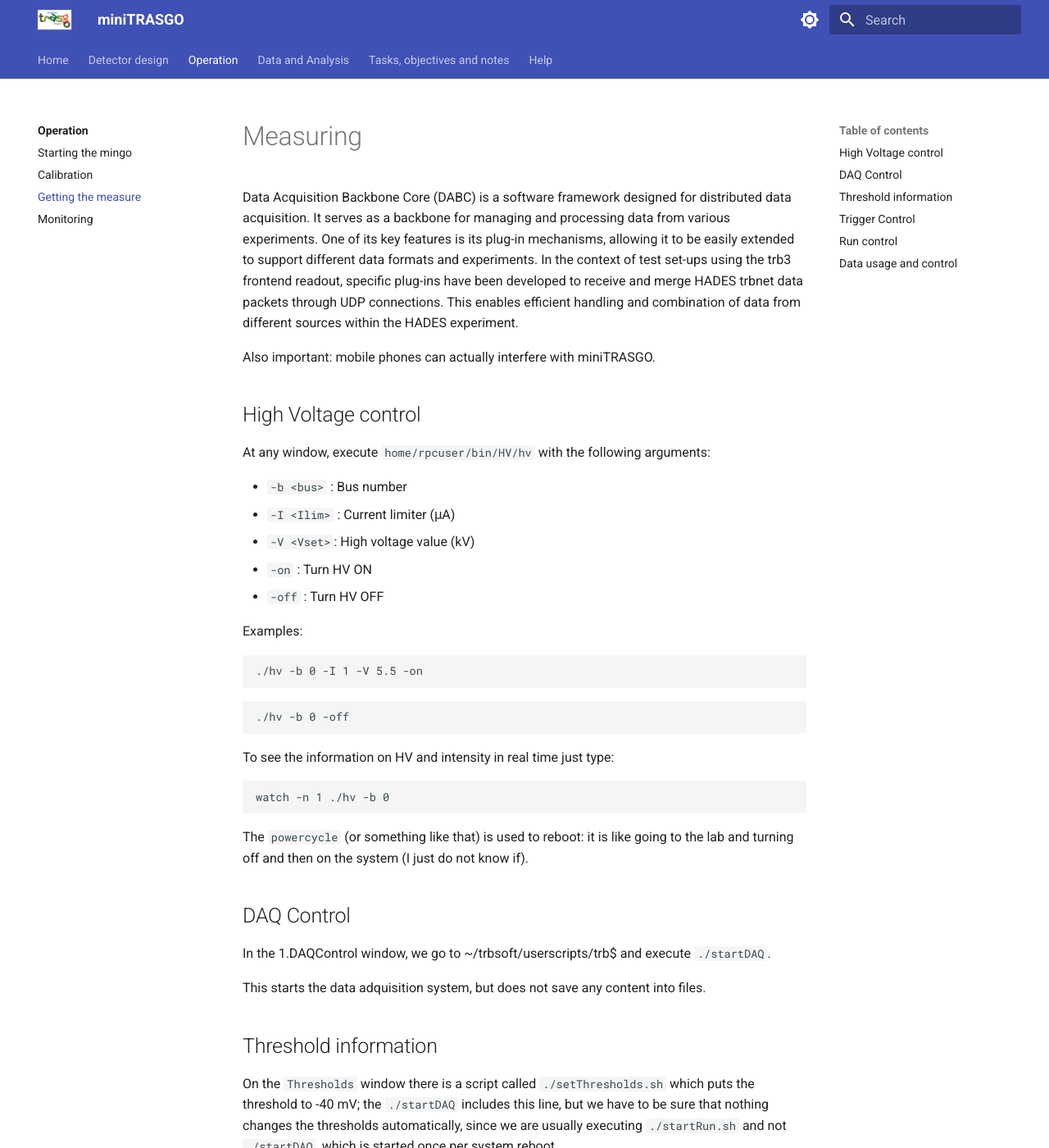
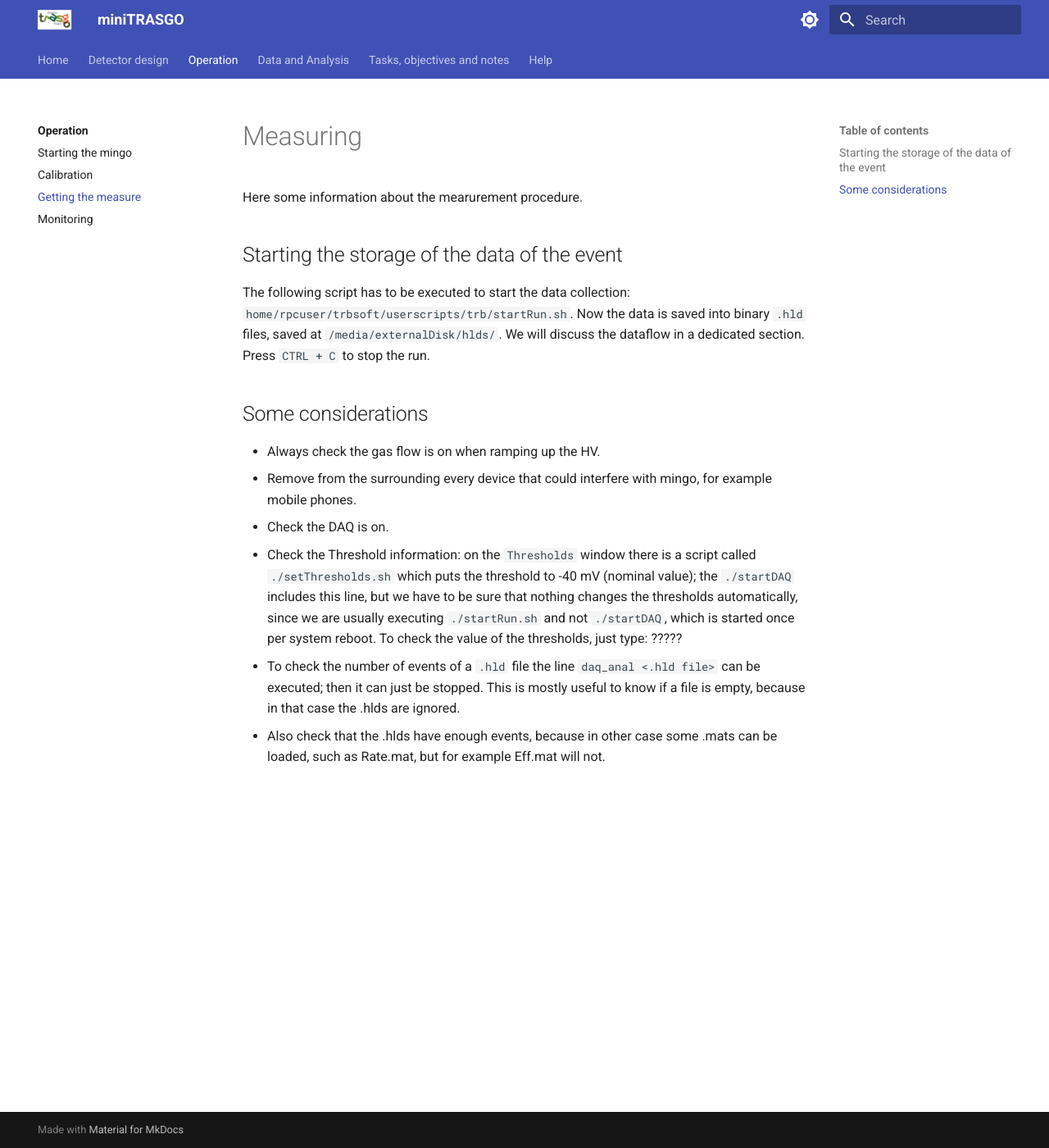
Before and after one commit to cayesoneira/miniTRASGO-documentation, an MkDocs documentation site: the page built from docs/operation/software.md, in a window 1280 px wide and 1400 px high. Shown: the whole window at 82% size. Built offline with MkDocs 1.6.1 and Material for MkDocs 9.7.7, drawn with Linux system fonts in a browser that asks for light colours; some of the changed text lies outside the part shown.

Commit message:
Update software.md

```diff
--- a/docs/operation/software.md
+++ b/docs/operation/software.md
@@ -1,57 +1,13 @@
 # Measuring
+Here some information about the mearurement procedure.
 
-Data Acquisition Backbone Core (DABC) is a software framework designed for distributed data acquisition. It serves as a backbone for managing and processing data from various experiments. One of its key features is its plug-in mechanisms, allowing it to be easily extended to support different data formats and experiments. In the context of test set-ups using the trb3 frontend readout, specific plug-ins have been developed to receive and merge HADES trbnet data packets through UDP connections. This enables efficient handling and combination of data from different sources within the HADES experiment.
+## Starting the storage of the data of the event
+The following script has to be executed to start the data collection: `home/rpcuser/trbsoft/userscripts/trb/startRun.sh`. Now the data is saved into binary `.hld` files, saved at `/media/externalDisk/hlds/`. We will discuss the dataflow in a dedicated section. Press `CTRL + C` to stop the run.
 
-Also important: mobile phones can actually interfere with miniTRASGO.
-
-
-
-
-## High Voltage control
-At any window, execute `home/rpcuser/bin/HV/hv` with the following arguments:
-
-- `-b <bus>` : Bus number
-- `-I <Ilim>` : Current limiter (μA)
-- `-V <Vset>`: High voltage value (kV)
-- `-on` : Turn HV ON
-- `-off` : Turn HV OFF
-
-Examples:
-
-    ./hv -b 0 -I 1 -V 5.5 -on
-<!-- tsk -->
-    ./hv -b 0 -off
-
-To see the information on HV and intensity in real time just type:
-
-    watch -n 1 ./hv -b 0
-
-The `powercycle` (or something like that) is used to reboot: it is like going to the lab and turning off and then on the system (I just do not know if).
-
-## DAQ Control
-
-In the 1.DAQControl window, we go to ~/trbsoft/userscripts/trb$ and execute `./startDAQ`.
-
-This starts the data adquisition system, but does not save any content into files.
-
-## Threshold information
-On the `Thresholds` window there is a script called `./setThresholds.sh` which puts the threshold to -40 mV; the `./startDAQ` includes this line, but we have to be sure that nothing changes the thresholds automatically, since we are usually executing `./startRun.sh` and not `./startDAQ`, which is started once per system reboot.
-
-To check the value of the thresholds, just tyoe: ?????
-
-## Trigger Control
-
-To choose the trigger we want the system to consider we can go to the Central Trigger System, which is a web-based control center that can be accessed through `192.168.3.216:1234`.
-
-## Run control
-
-In the 2.DABC window, we do `cd ~/trbsoft/userscripts/trb` and execute `./startRun.sh`.
-
-Now the data is collected into binary `.hld` files, saved at `/media/externalDisk/hlds/`.
-
-Press `CTRL + C` to stop the run.
-
-## Data usage and control
-To check the number of events of a `.hld` file the line `daq_anal <.hld file>` can be executed; then it can just be stopped. This is mostly useful to know if a file is empty, because in that case the .hlds are ignored.
-
-Also check that the .hlds have enough events, because in other case some .mats can be loaded, such as Rate.mat, but for example Eff.mat will not.
+## Some considerations
+- Always check the gas flow is on when ramping up the HV.
+- Remove from the surrounding every device that could interfere with mingo, for example mobile phones.
+- Check the DAQ is on.
+- Check the Threshold information: on the `Thresholds` window there is a script called `./setThresholds.sh` which puts the threshold to -40 mV (nominal value); the `./startDAQ` includes this line, but we have to be sure that nothing changes the thresholds automatically, since we are usually executing `./startRun.sh` and not `./startDAQ`, which is started once per system reboot. To check the value of the thresholds, just type: ?????
+- To check the number of events of a `.hld` file the line `daq_anal <.hld file>` can be executed; then it can just be stopped. This is mostly useful to know if a file is empty, because in that case the .hlds are ignored.
+- Also check that the .hlds have enough events, because in other case some .mats can be loaded, such as Rate.mat, but for example Eff.mat will not.
```
